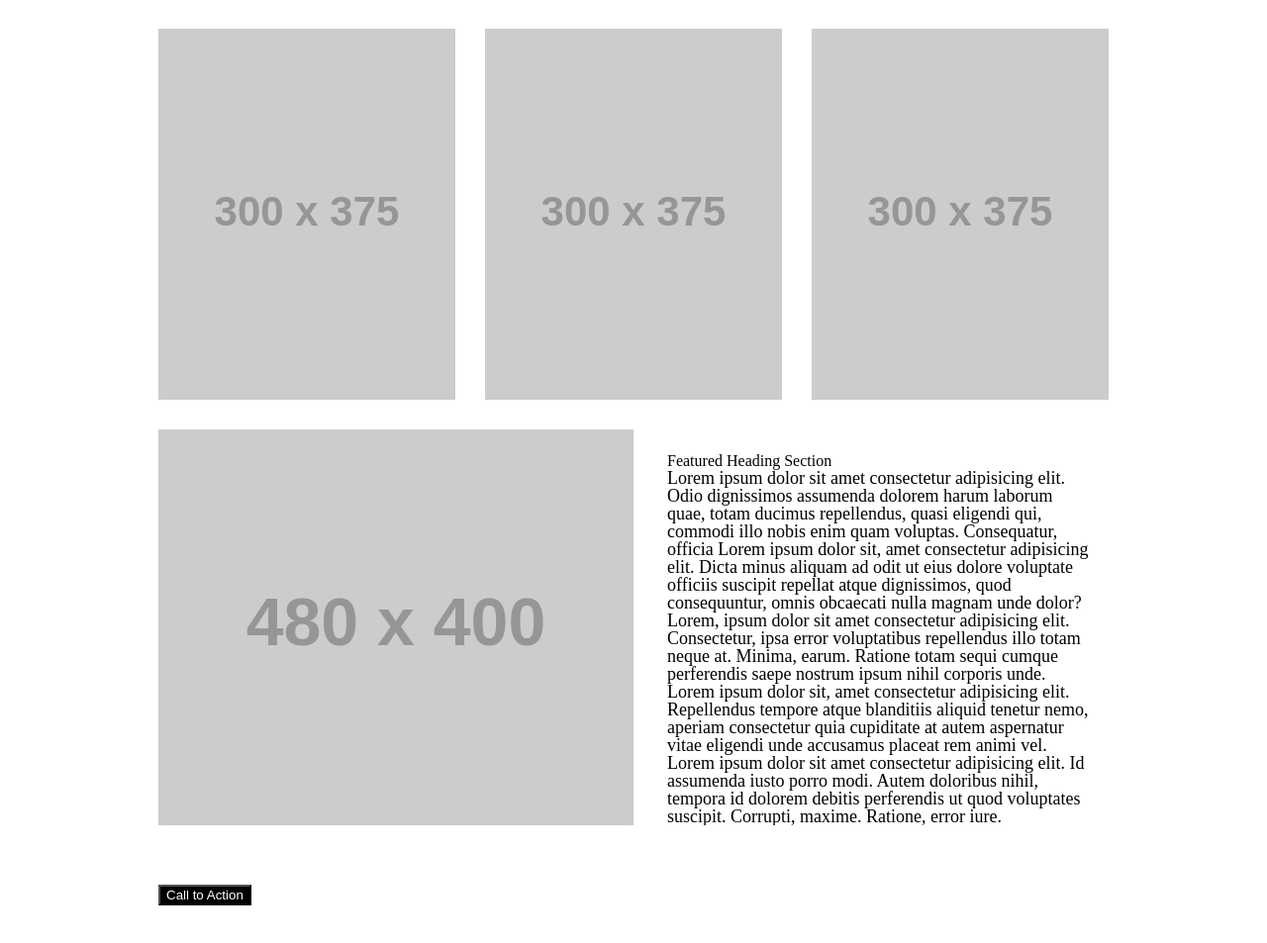
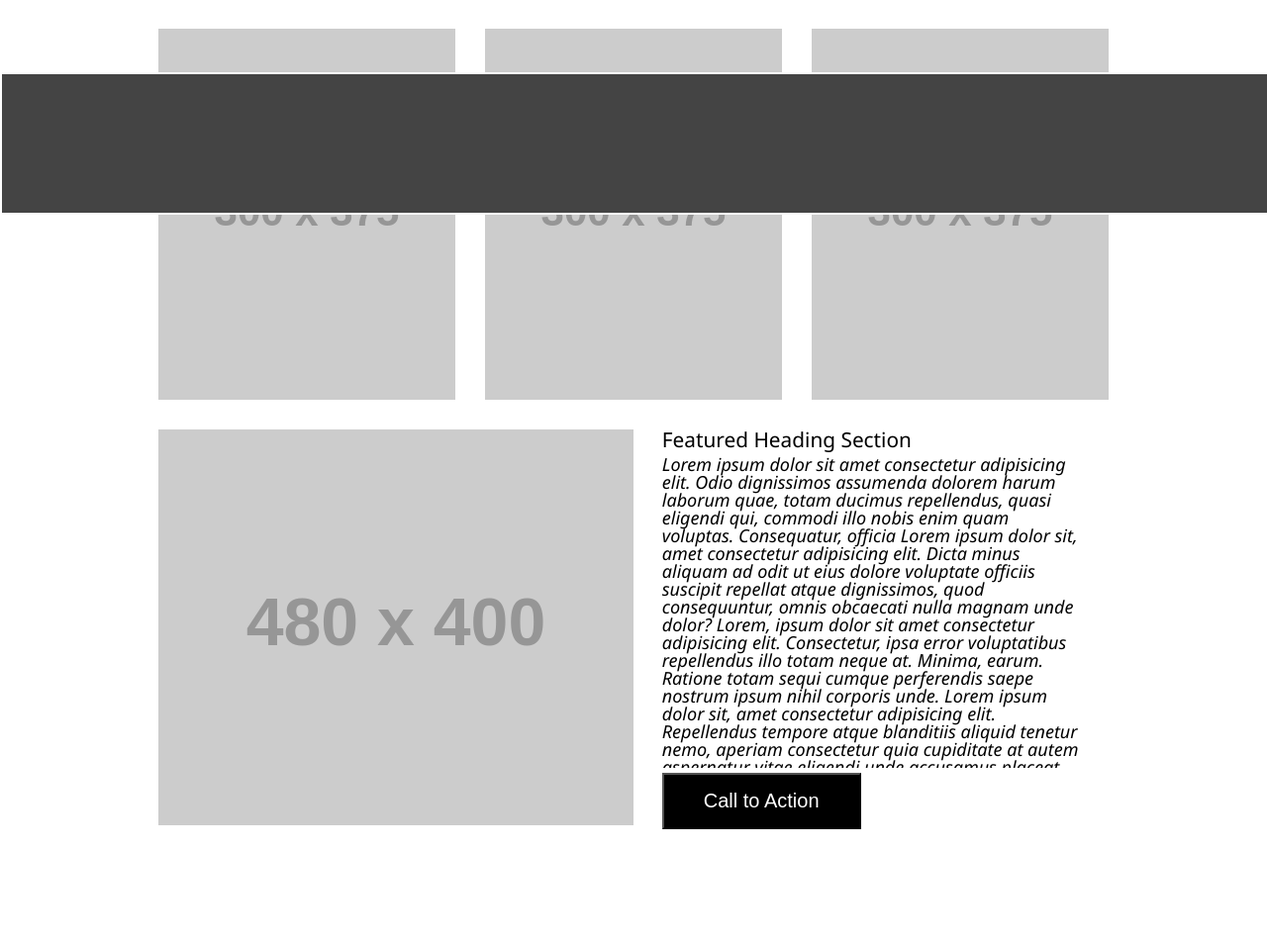
Before and after one commit to chrisba11/wireframe-exercise, a plain HTML site: page index.html in a window 1280 px wide. Shown: the part 583-1536 px from the top of the page at 99% size. Before the commit the page ends 1498 px from the top, so only its background shows below. Drawn offline with Linux system fonts and the light colour scheme; placeholder pictures from the web are drawn by us.

Commit message:
mostly there

```diff
--- a/css/style.css
+++ b/css/style.css
@@ -31,7 +31,7 @@ header img {
 
 nav ul {
   vertical-align: top;
-
+  /* width: 80vw; */
 }
 
 header ul, header ul li {
@@ -39,9 +39,12 @@ header ul, header ul li {
 }
 
 header ul li {
+  display: inline-block;
+  font-family: 'Segoe UI', Tahoma, Geneva, Verdana, sans-serif;
+  padding: 0px 34px;
   line-height: 100px;
-  padding: 0px 34px;
-  color: white;
+  color: rgb(182, 182, 182);
+  font-size: 15px;
 }
 
 main {
@@ -85,34 +88,69 @@ main ul li:last-child {
 }
 
 main #smaller-image {
+  position: absolute;
   width: 40vw;
   max-width: 480px;
   margin-right: 3.125%;
+  margin-top: 0px;
 }
 
 main > section {
   position: relative;
   height: 33.333vw;
   max-height: 400px;
+  margin-bottom: 170px;
 }
 
 main > section > section {
+  position: absolute;
+  left: 53%;
   display: inline-block;
   width: 33.333vw;
-  max-width:
-  height: 70%;
+  max-width: 440px;
+  max-height: 400px;
+  height: 79%;
   margin-bottom: 60px;
 }
 
 main section button {
   color: white;
   background: black;
+  padding: 15px 40px;
+  font-size: 20px;
+}
+
+main section button:hover {
+  transition-delay: 320ms;
+  background: rgb(196, 196, 196);
+  color: black;
+  border-radius: 20px;
+}
+
+h5 {
+  font-family: 'Segoe UI', Tahoma, Geneva, Verdana, sans-serif;
+  font-size: 1.3em;
+  margin-bottom: 5px;
 }
 
 p {
   /* display: block; */
   overflow: scroll;
-  height: 80%;
+  height: 100%;
+  font-family: 'Segoe UI', Tahoma, Geneva, Verdana, sans-serif;
   font-size: 18px;
+  margin-bottom: 5px;
+  font-style: italic
 
 }
+
+footer {
+  position: fixed;
+  bottom: 0px;
+  left: 0px;
+  right: 0px;
+  border: 2px solid white;
+  height: 140px;
+  width: 100%;
+  background: #444;
+}
--- a/index.html
+++ b/index.html
@@ -30,8 +30,8 @@
         <section>
           <h5>Featured Heading Section</h5>
           <p>Lorem ipsum dolor sit amet consectetur adipisicing elit. Odio dignissimos assumenda dolorem harum laborum quae, totam ducimus repellendus, quasi eligendi qui, commodi illo nobis enim quam voluptas. Consequatur, officia Lorem ipsum dolor sit, amet consectetur adipisicing elit. Dicta minus aliquam ad odit ut eius dolore voluptate officiis suscipit repellat atque dignissimos, quod consequuntur, omnis obcaecati nulla magnam unde dolor? Lorem, ipsum dolor sit amet consectetur adipisicing elit. Consectetur, ipsa error voluptatibus repellendus illo totam neque at. Minima, earum. Ratione totam sequi cumque perferendis saepe nostrum ipsum nihil corporis unde. Lorem ipsum dolor sit, amet consectetur adipisicing elit. Repellendus tempore atque blanditiis aliquid tenetur nemo, aperiam consectetur quia cupiditate at autem aspernatur vitae eligendi unde accusamus placeat rem animi vel. Lorem ipsum dolor sit amet consectetur adipisicing elit. Id assumenda iusto porro modi. Autem doloribus nihil, tempora id dolorem debitis perferendis ut quod voluptates suscipit. Corrupti, maxime. Ratione, error iure.</p>
+          <button>Call to Action</button>
         </section>
-        <button>Call to Action</button>
       </section>
     </main>
     <footer>
```
